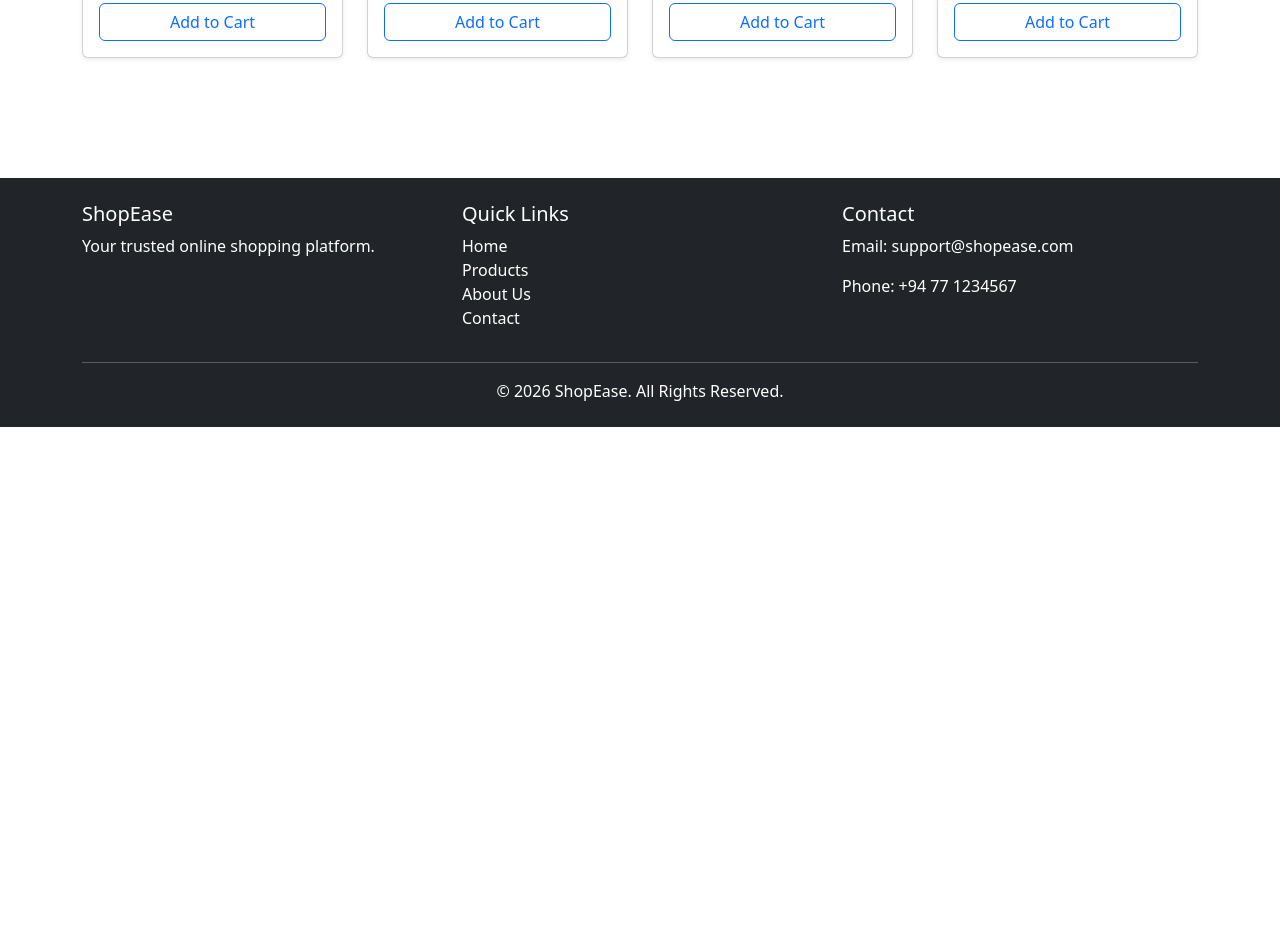
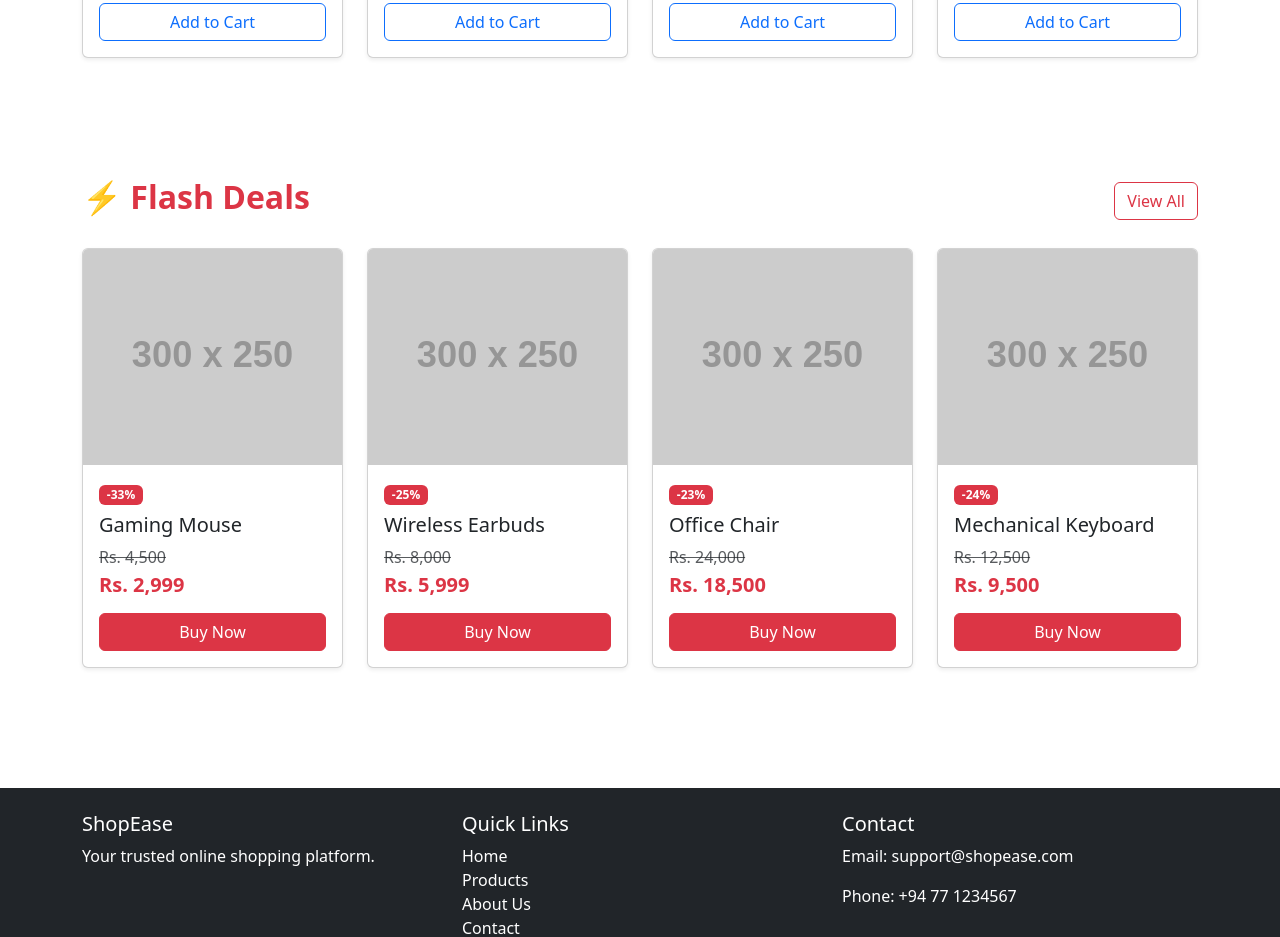
Before and after one commit to Rashini0926/ecommerce-platform, a React app in the folder frontend/: page / in a window 1280 px wide. Shown: the part 1260-2197 px from the top of the page. Before the commit the page ends 1687 px from the top, so only its background shows below. Built offline with nearby package versions, Linux system fonts and the light colour scheme; the HTML template or start-up script is replaced by a standard one.

Commit message:
feat(home): add flash deals section

```diff
--- /dev/null
+++ b/frontend/src/components/home/FlashDeals.jsx
@@ -0,0 +1,100 @@
+const deals = [
+  {
+    id: 1,
+    name: "Gaming Mouse",
+    oldPrice: "Rs. 4,500",
+    newPrice: "Rs. 2,999",
+    discount: "33%",
+    image: "https://placehold.co/300x250?text=Gaming+Mouse",
+  },
+  {
+    id: 2,
+    name: "Wireless Earbuds",
+    oldPrice: "Rs. 8,000",
+    newPrice: "Rs. 5,999",
+    discount: "25%",
+    image: "https://placehold.co/300x250?text=Earbuds",
+  },
+  {
+    id: 3,
+    name: "Office Chair",
+    oldPrice: "Rs. 24,000",
+    newPrice: "Rs. 18,500",
+    discount: "23%",
+    image: "https://placehold.co/300x250?text=Office+Chair",
+  },
+  {
+    id: 4,
+    name: "Mechanical Keyboard",
+    oldPrice: "Rs. 12,500",
+    newPrice: "Rs. 9,500",
+    discount: "24%",
+    image: "https://placehold.co/300x250?text=Keyboard",
+  },
+];
+
+function FlashDeals() {
+  return (
+    <section className="container py-5">
+
+      <div className="d-flex justify-content-between align-items-center mb-4">
+
+        <h2 className="fw-bold text-danger">
+          ⚡ Flash Deals
+        </h2>
+
+        <button className="btn btn-outline-danger">
+          View All
+        </button>
+
+      </div>
+
+      <div className="row">
+
+        {deals.map((item) => (
+
+          <div className="col-md-3 mb-4" key={item.id}>
+
+            <div className="card shadow-sm h-100">
+
+              <img
+                src={item.image}
+                className="card-img-top"
+                alt={item.name}
+              />
+
+              <div className="card-body">
+
+                <span className="badge bg-danger mb-2">
+                  -{item.discount}
+                </span>
+
+                <h5>{item.name}</h5>
+
+                <p className="mb-1 text-decoration-line-through text-muted">
+                  {item.oldPrice}
+                </p>
+
+                <h5 className="text-danger fw-bold">
+                  {item.newPrice}
+                </h5>
+
+                <button className="btn btn-danger w-100 mt-2">
+                  Buy Now
+                </button>
+
+              </div>
+
+            </div>
+
+          </div>
+
+        ))}
+
+      </div>
+
+    </section>
+  );
+}
+
+export default FlashDeals;
--- a/frontend/src/pages/Home.jsx
+++ b/frontend/src/pages/Home.jsx
@@ -2,11 +2,10 @@ import Navbar from "../components/layout/Navbar";
 import Hero from "../components/home/Hero";
 import Categories from "../components/home/Categories";
 import FeaturedProducts from "../components/home/FeaturedProducts";
+import FlashDeals from "../components/home/FlashDeals";
 import Footer from "../components/layout/Footer";
 
-
 function Home() {
-
   return (
     <>
       <Navbar />
@@ -16,8 +15,10 @@ function Home() {
       <Categories />
 
       <FeaturedProducts />
+
+      <FlashDeals />
+
       <Footer />
-
     </>
   );
 }
```
